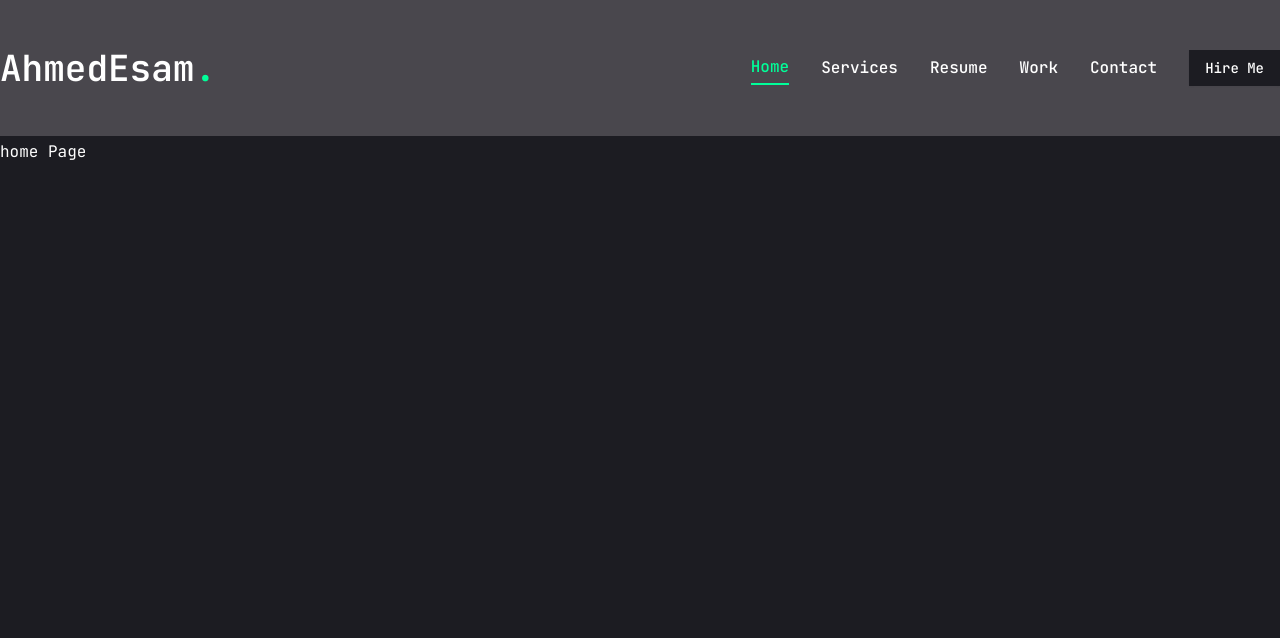
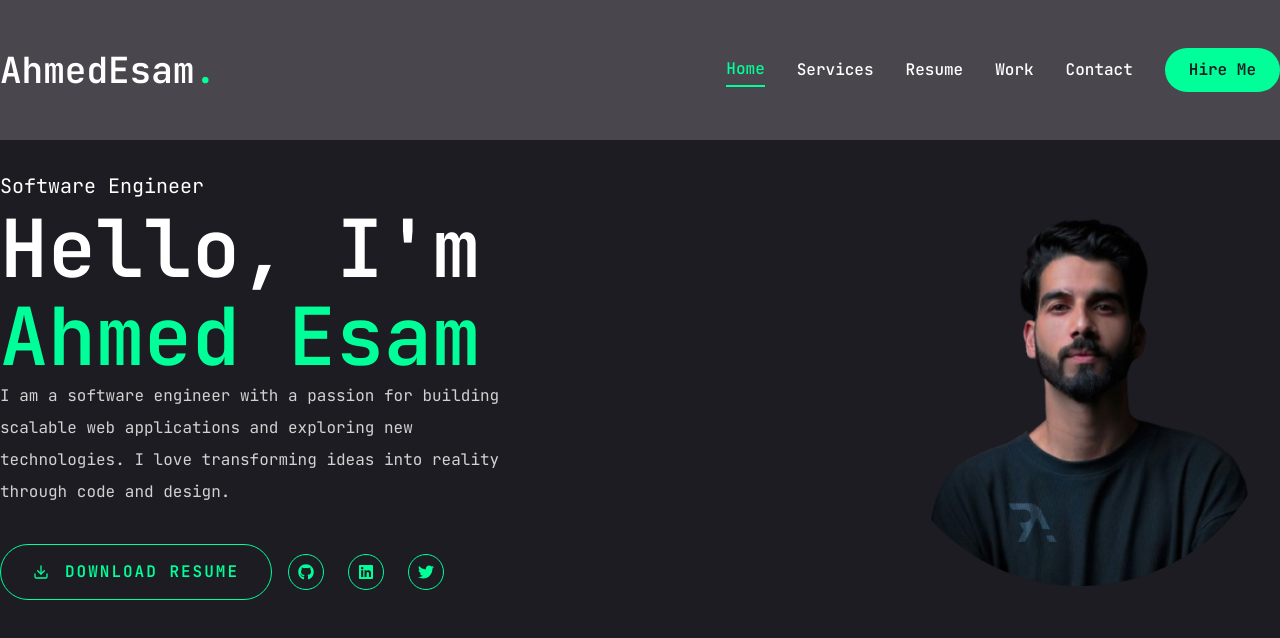
Before and after one commit to AhmedEsam2002/portfolio, a Next.js app: page / in a window 1280 px wide. Shown: the top 638 px of the page. Built offline with nearby package versions, Linux system fonts and the light colour scheme.

Commit message:
Add custom button component and enhance homepage layout with new sections

```diff
--- a/app/globals.css
+++ b/app/globals.css
@@ -65,4 +65,13 @@
     @apply font-primary bg-primary text-white leading-loose;
     /* font-family: var(--font-jetbrains); */
   }
+  .h1 {
+    @apply text-[48px] xl:text-[80px] leading-[1.1] font-semibold;
+  }
+  .h2 {
+    @apply text-[36px] xl:text-[48px] leading-[1.1] font-semibold;
+  }
+  .h3 {
+    @apply text-[20px] xl:text-[24px] leading-[1.1] font-semibold;
+  }
 }
--- a/app/page.js
+++ b/app/page.js
@@ -1,9 +1,50 @@
-import { Button } from "@/components/ui/button";
-
+import Button from "@/components/Button";
+import Photo from "@/components/Photo";
+import Socials from "@/components/Socials";
+import { FiDownload } from "react-icons/fi";
 export default function Home() {
   return (
     <>
-      <h1 className="">home Page</h1>
+      <section className="h-full">
+        <div className="container mx-auto">
+          <div className="flex flex-col xl:flex-row items-center justify-between pt-4 xl:pt-8  xl:pb-24">
+            <div className="text-center xl:text-left">
+              <span className="text-xl">Software Engineer</span>
+              <h1 className="h1">
+                Hello, I&apos;m <br />{" "}
+                <span className="text-accent">Ahmed Esam</span>
+              </h1>
+              <p className="max-w-[500px] mb-9 text-white/80">
+                I am a software engineer with a passion for building scalable
+                web applications and exploring new technologies. I love
+                transforming ideas into reality through code and design.
+              </p>
+              {/* buttons and social links */}
+              <div className="flex flex-col xl:flex-row items-center gap-4">
+                <Button
+                  variant="outline"
+                  size="lg"
+                  className="uppercase flex items-center gap-2 "
+                >
+                  <FiDownload className="mr-2" />
+                  Download Resume
+                </Button>
+                <div className="mb-8 xl:mb-0">
+                  <Socials
+                    ContainerStyles={"flex items-center gap-6"}
+                    iconStyles={
+                      "w-9 h-9 border border-accent rounded-full flex items-center justify-center text-accent text-base hover:bg-accent hover:text-primary transition-all duration-500"
+                    }
+                  />
+                </div>
+              </div>
+            </div>
+            <div>
+              <Photo />
+            </div>
+          </div>
+        </div>
+      </section>
     </>
   );
 }
--- /dev/null
+++ b/components/Button.jsx
@@ -0,0 +1,18 @@
+import { Button } from "./ui/button";
+
+export default function CustomButton({
+  variant = "default",
+  className = "",
+  children,
+  size = "",
+}) {
+  return (
+    <Button
+      className={`inline-flex items-center justify-center whitespace-nowrap rounded-full text-base font-semibold ring-offset-white transition-colors cursor-pointer ${className}`}
+      variant={variant}
+      {...(size ? { size } : {})}
+    >
+      {children}
+    </Button>
+  );
+}
--- a/components/Header.jsx
+++ b/components/Header.jsx
@@ -1,5 +1,5 @@
 import Link from "next/link";
-import { Button } from "./ui/button";
+import Button from "./Button";
 import Nav from "./Nav";
 import MobileNav from "./MobileNav";
 export default function Header() {
@@ -17,9 +17,7 @@ export default function Header() {
         <div className="hidden lg:flex items-center gap-8">
           <Nav />
           <Link href={"/contact"}>
-            <Button className={" cursor-pointer hover:bg-gray-800"}>
-              Hire Me
-            </Button>
+            <Button>Hire Me</Button>
           </Link>
         </div>
         {/* Mobile Navigation */}
--- /dev/null
+++ b/components/Photo.jsx
@@ -0,0 +1,10 @@
+import React from "react";
+import Image from "next/image";
+import photo from "../assets/photo.png";
+export default function Photo() {
+  return (
+    <div>
+      <Image src={photo} alt="Photo" width={400} height={400} />
+    </div>
+  );
+}
--- /dev/null
+++ b/components/Socials.jsx
@@ -0,0 +1,25 @@
+import React from "react";
+import { FaGithub, FaLinkedin, FaTwitter } from "react-icons/fa";
+import Link from "next/link";
+const socialLinks = [
+  { href: "https://github.com/yourusername", icon: <FaGithub /> },
+  { href: "https://linkedin.com/in/yourusername", icon: <FaLinkedin /> },
+  { href: "https://twitter.com/yourusername", icon: <FaTwitter /> },
+];
+export default function Socials({ ContainerStyles, iconStyles }) {
+  return (
+    <div className={ContainerStyles}>
+      {socialLinks.map(({ href, icon }) => (
+        <Link
+          key={href}
+          href={href}
+          target="_blank"
+          rel="noopener noreferrer"
+          className={iconStyles}
+        >
+          {icon}
+        </Link>
+      ))}
+    </div>
+  );
+}
--- a/components/ui/button.jsx
+++ b/components/ui/button.jsx
@@ -1,30 +1,23 @@
-import * as React from "react"
-import { Slot } from "@radix-ui/react-slot"
+import * as React from "react";
+import { Slot } from "@radix-ui/react-slot";
 import { cva } from "class-variance-authority";
 
-import { cn } from "@/lib/utils"
+import { cn } from "@/lib/utils";
 
 const buttonVariants = cva(
   "inline-flex items-center justify-center gap-2 whitespace-nowrap rounded-md text-sm font-medium transition-all disabled:pointer-events-none disabled:opacity-50 [&_svg]:pointer-events-none [&_svg:not([class*='size-'])]:size-4 shrink-0 [&_svg]:shrink-0 outline-none focus-visible:border-ring focus-visible:ring-ring/50 focus-visible:ring-[3px] aria-invalid:ring-destructive/20 dark:aria-invalid:ring-destructive/40 aria-invalid:border-destructive",
   {
     variants: {
       variant: {
-        default:
-          "bg-primary text-primary-foreground shadow-xs hover:bg-primary/90",
-        destructive:
-          "bg-destructive text-white shadow-xs hover:bg-destructive/90 focus-visible:ring-destructive/20 dark:focus-visible:ring-destructive/40 dark:bg-destructive/60",
+        default: "bg-accent text-primary hover:bg-accent-hover",
+        primary: "bg-primary text-white",
         outline:
-          "border bg-background shadow-xs hover:bg-accent hover:text-accent-foreground dark:bg-input/30 dark:border-input dark:hover:bg-input/50",
-        secondary:
-          "bg-secondary text-secondary-foreground shadow-xs hover:bg-secondary/80",
-        ghost:
-          "hover:bg-accent hover:text-accent-foreground dark:hover:bg-accent/50",
-        link: "text-primary underline-offset-4 hover:underline",
+          "border border-accent bg-transparent text-accent hover:bg-accent-hover hover:text-primary",
       },
       size: {
-        default: "h-9 px-4 py-2 has-[>svg]:px-3",
-        sm: "h-8 rounded-md gap-1.5 px-3 has-[>svg]:px-2.5",
-        lg: "h-10 rounded-md px-6 has-[>svg]:px-4",
+        default: "h-[44px] px-6",
+        md: "h-[48px] px-6",
+        lg: "h-[56px] px-8 text-sm uppercase tracking-[2px]",
         icon: "size-9",
       },
     },
@@ -33,23 +26,18 @@ const buttonVariants = cva(
       size: "default",
     },
   }
-)
+);
 
-function Button({
-  className,
-  variant,
-  size,
-  asChild = false,
-  ...props
-}) {
-  const Comp = asChild ? Slot : "button"
+function Button({ className, variant, size, asChild = false, ...props }) {
+  const Comp = asChild ? Slot : "button";
 
   return (
     <Comp
       data-slot="button"
       className={cn(buttonVariants({ variant, size, className }))}
-      {...props} />
+      {...props}
+    />
   );
 }
 
-export { Button, buttonVariants }
+export { Button, buttonVariants };
```
